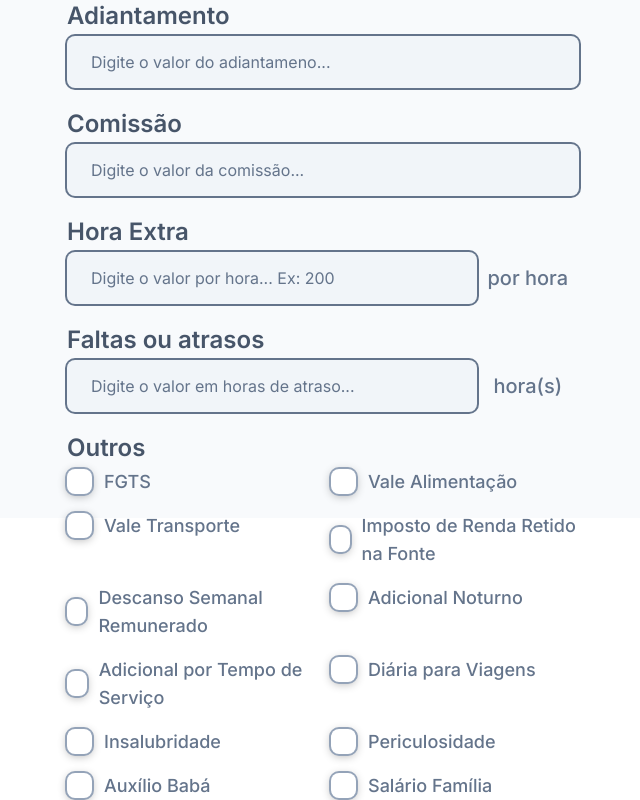
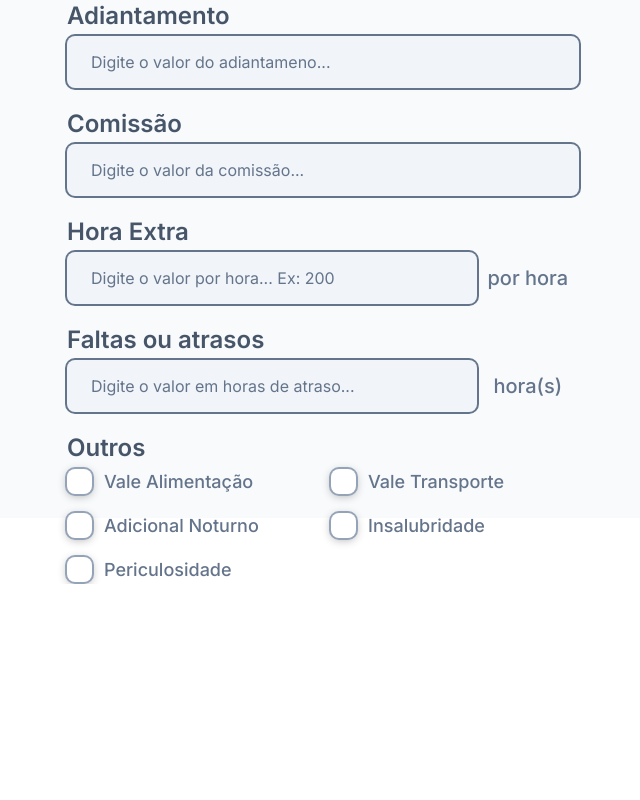
Before and after one commit to QuasarBeam154/payper-front, a Next.js app: page /home in a window 1280 px wide. Shown: the part 282-1082 px from the top of the page, without its empty margins (317-957 px from the left). After the commit the page ends 866 px from the top, so only its background shows below. Built offline with nearby package versions, Linux system fonts and the light colour scheme.

Commit message:
refactor: remove unused checkboxes

```diff
--- a/src/app/home/misc/checkbox-list.ts
+++ b/src/app/home/misc/checkbox-list.ts
@@ -1,11 +1,5 @@
 
 const checkboxList = [
-  {
-    label: 'FGTS',
-    id: '01',
-    name: 'fgts',
-    checked: false
-  },
   {
     label: 'Vale Alimentação',
     id: '02',
@@ -19,33 +13,9 @@ const checkboxList = [
     checked: false
   },
   {
-    label: 'Imposto de Renda Retido na Fonte',
-    id: '04',
-    name: 'irrf',
-    checked: false
-  },
-  {
-    label: 'Descanso Semanal Remunerado',
-    id: '05',
-    name: 'dsr',
-    checked: false
-  },
-  {
     label: 'Adicional Noturno',
     id: '06',
     name: 'an',
-    checked: false
-  },
-  {
-    label: 'Adicional por Tempo de Serviço',
-    id: '07',
-    name: 'ats',
-    checked: false
-  },
-  {
-    label: 'Diária para Viagens',
-    id: '08',
-    name: 'travel_allowance',
     checked: false
   },
   {
@@ -60,18 +30,7 @@ const checkboxList = [
     name: 'dangerousness',
     checked: false
   },
-  {
-    label: 'Auxílio Babá',
-    id: '11',
-    name: 'babysitter_assist',
-    checked: false
-  },
-  {
-    label: 'Salário Família',
-    id: '12',
-    name: 'family_wage',
-    checked: false
-  },
+
 ]
 
 export default checkboxList
```
